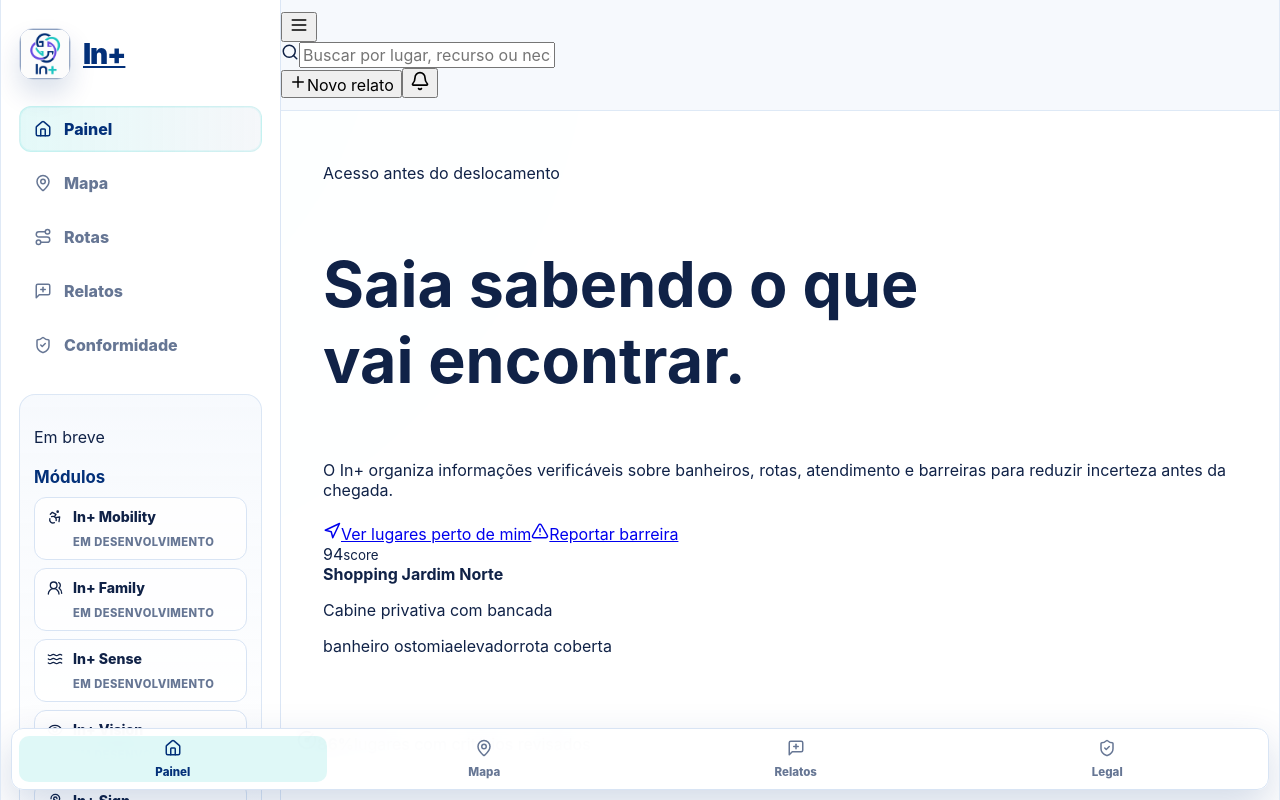
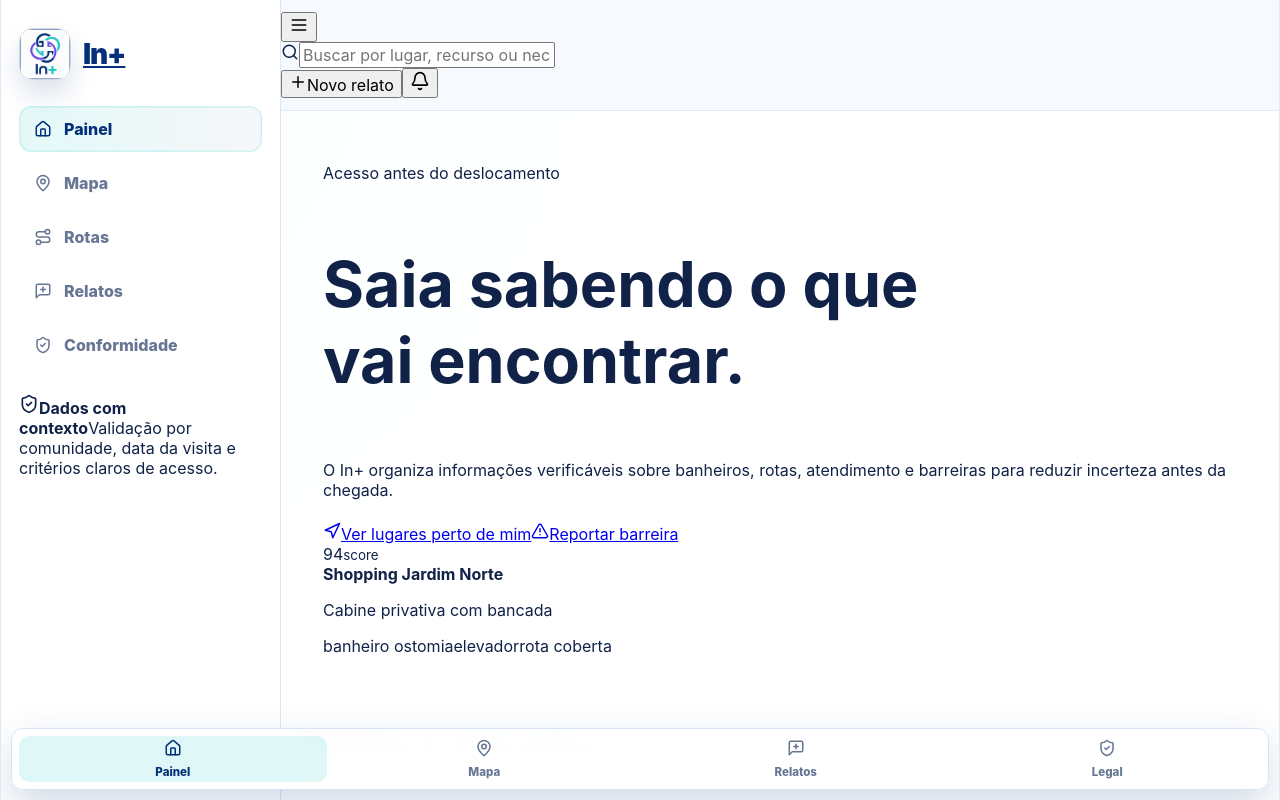
Before and after one commit to Garcez7R/In-, a React (Vite) app: page / in a window 1280 px wide. Built offline with nearby package versions, Linux system fonts and the light colour scheme.

Commit message:
fix: remove filler blocks and polish app shell

```diff
--- a/src/main.tsx
+++ b/src/main.tsx
@@ -281,23 +281,9 @@ function App() {
   const featuredPlace = places[0];
   const { canInstall, installed, installApp } = useInstallPrompt();
   const [activeTab, setActiveTab] = useState('inicio');
-  const [devMessage, setDevMessage] = useState('');
-
-  useEffect(() => {
-    if (!devMessage) return;
-    const timer = window.setTimeout(() => setDevMessage(''), 1800);
-    return () => window.clearTimeout(timer);
-  }, [devMessage]);
 
   const handleTabSelect = (tabId: string) => {
-    if (tabId === 'inicio' || tabId === 'mapa' || tabId === 'rotas' || tabId === 'relatos' || tabId === 'conformidade') {
-      setActiveTab(tabId);
-      setDevMessage('');
-      return;
-    }
-
     setActiveTab(tabId);
-    setDevMessage('Funcionalidade em desenvolvimento');
   };
 
   return (
@@ -321,27 +307,6 @@ function App() {
             </button>
           ))}
         </nav>
-
-        <div className="coming-soon-panel">
-          <div className="section-label-wrap compact">
-            <p className="eyebrow">Em breve</p>
-            <h2>Módulos</h2>
-          </div>
-          <div className="coming-soon-list">
-            {futureModules.map(({ label, icon: Icon }) => (
-              <button
-                key={label}
-                type="button"
-                className="coming-soon-item"
-                onClick={() => handleTabSelect(label)}
-              >
-                <Icon size={16} />
-                <span>{label}</span>
-                <small>Em desenvolvimento</small>
-              </button>
-            ))}
-          </div>
-        </div>
 
         <div className="trust-box">
           <ShieldCheck size={20} />
@@ -418,24 +383,6 @@ function App() {
             <strong>Atualiza</strong>
             <span>nova versão aplicada automaticamente ao reabrir ou focar o app</span>
           </article>
-        </section>
-
-        <section className="feature-rail" aria-label="Ações rápidas">
-          <div className="section-label-wrap">
-            <p className="eyebrow">Ações rápidas</p>
-            <h2>O que você quer fazer agora?</h2>
-          </div>
-          <div className="feature-grid">
-            {quickActions.map(({ label, description, icon: Icon }) => (
-              <button className="feature-card" key={label} type="button">
-                <span className="feature-icon">
-                  <Icon size={18} />
-                </span>
-                <strong>{label}</strong>
-                <small>{description}</small>
-              </button>
-            ))}
-          </div>
         </section>
 
         <section className="journey-panel" aria-label="Como o app funciona">
@@ -642,12 +589,6 @@ function App() {
           </button>
         ))}
       </nav>
-
-      {devMessage ? (
-        <div className="development-toast" role="status" aria-live="polite">
-          {devMessage}
-        </div>
-      ) : null}
     </main>
   );
 }
```
